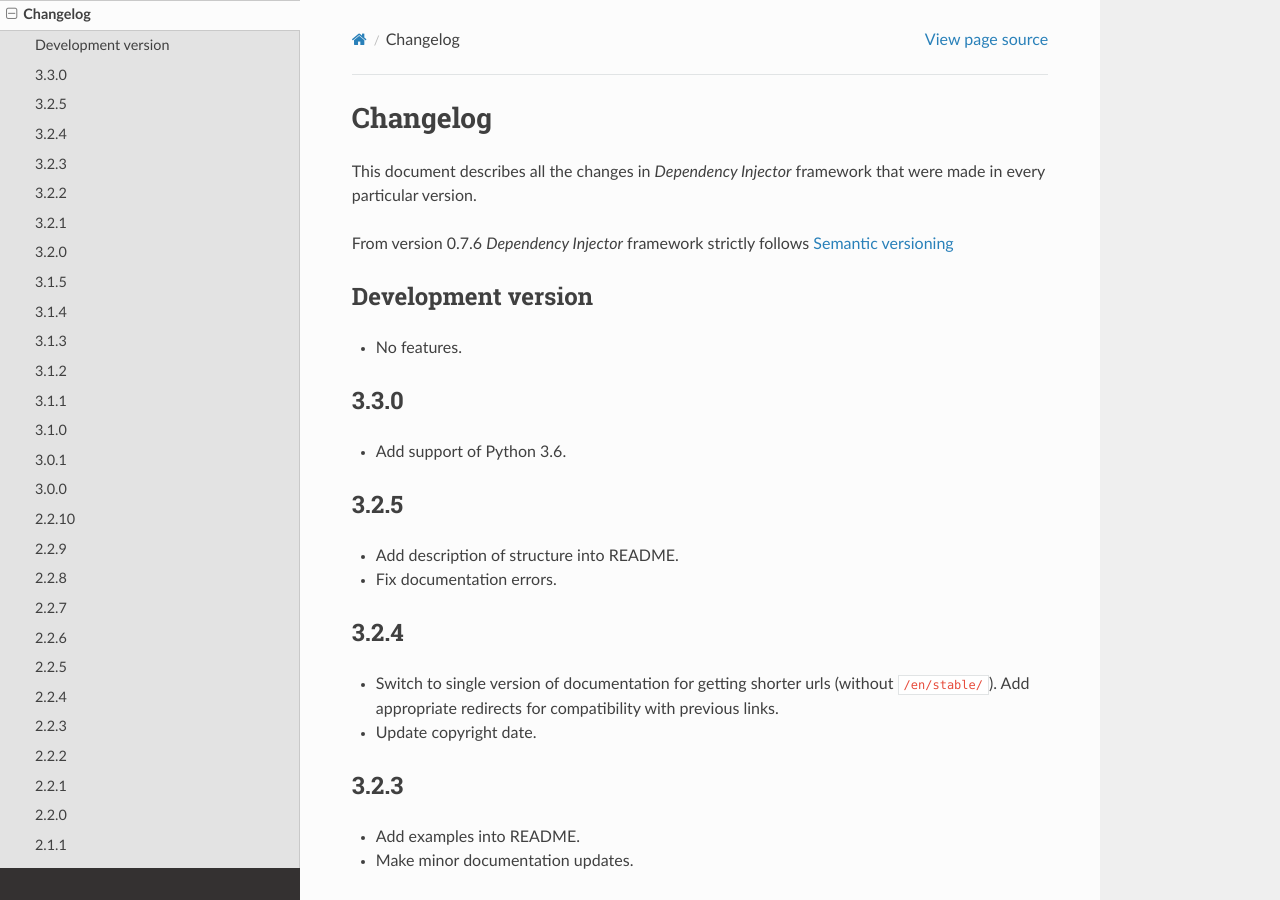
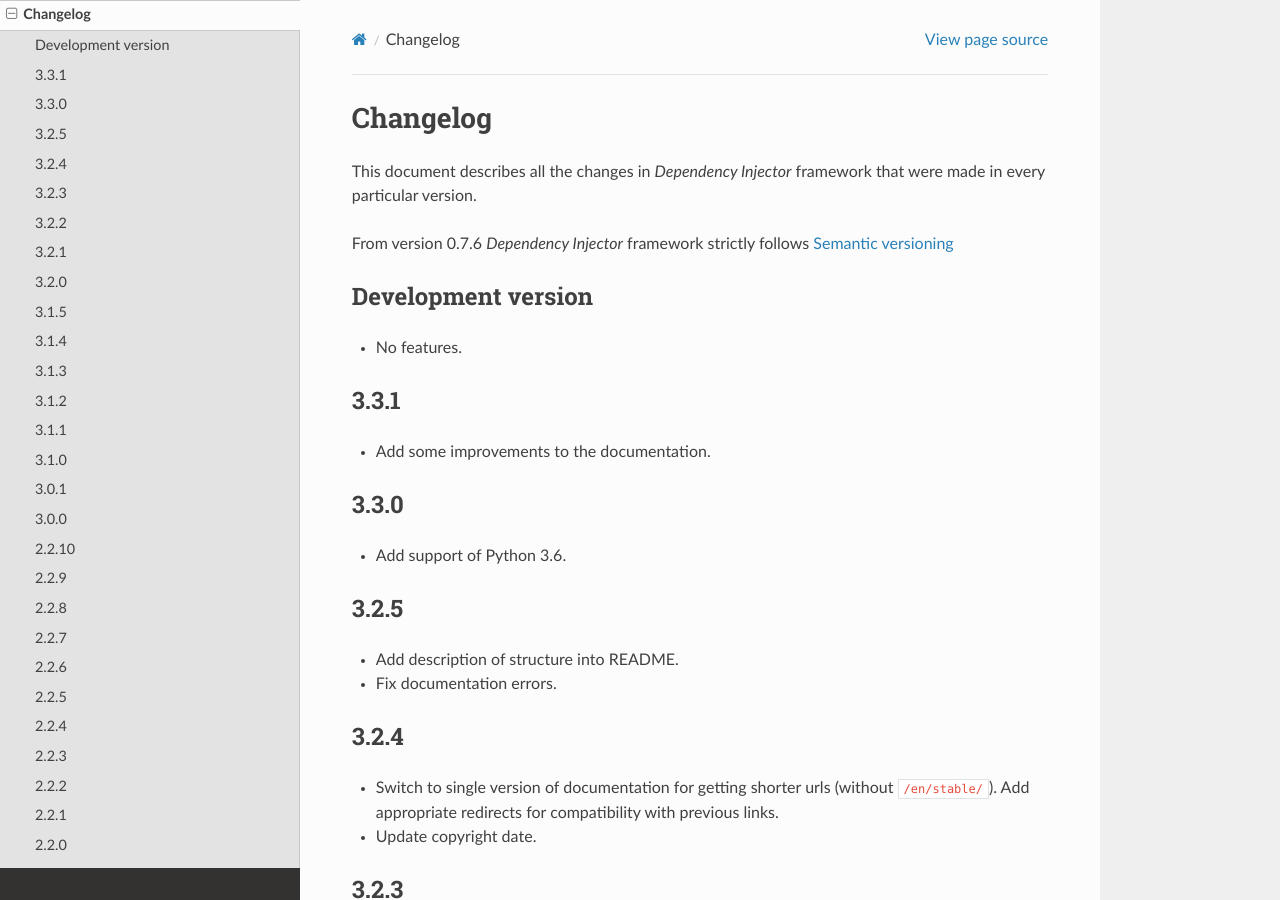
Before and after one commit to ets-labs/python-dependency-injector, a Sphinx documentation site: the page built from docs/main/changelog.rst, in a window 1280 px wide and 900 px high. Built offline with Sphinx 7.4.7 and the Read the Docs theme 2.0.0, drawn with Linux system fonts in a browser that asks for light colours.

Commit message:
Increase version to 3.3.1

```diff
--- a/docs/main/changelog.rst
+++ b/docs/main/changelog.rst
@@ -10,6 +10,10 @@
 Development version
 -------------------
 - No features.
+
+3.3.1
+-----
+- Add some improvements to the documentation.
 
 3.3.0
 -----
--- a/src/dependency_injector/__init__.py
+++ b/src/dependency_injector/__init__.py
@@ -1,6 +1,6 @@
 """Dependency injector top-level package."""
 
-__version__ = '3.3.0'
+__version__ = '3.3.1'
 """Version number that follows semantic versioning.
 
 :type: str
```
